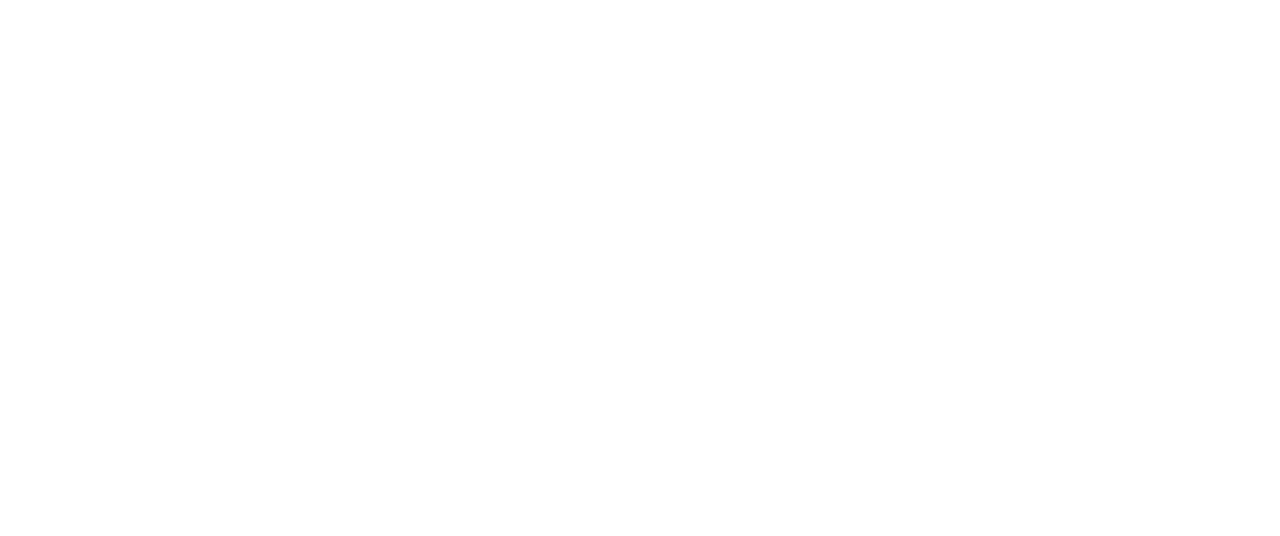
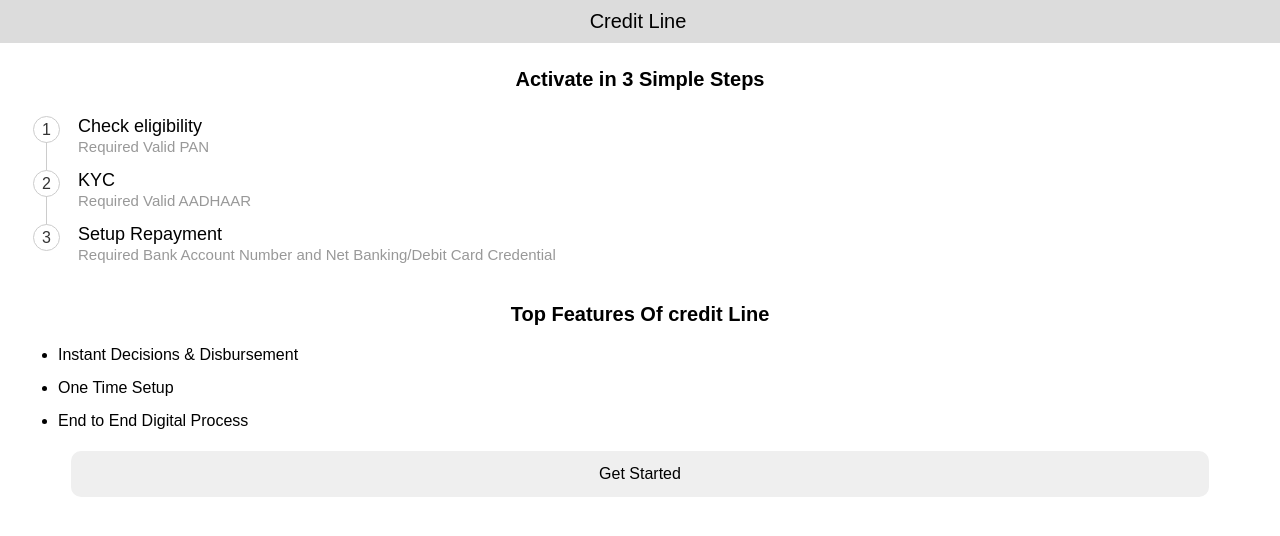
Before and after one commit to vaibhav-dew/fs-lending, a React (Create React App) app: page /creditline in a window 1280 px wide. Shown: the top 536 px of the page. Built offline with nearby package versions, Linux system fonts and the light colour scheme.

Commit message:
landing page added style added

```diff
--- a/package.json
+++ b/package.json
@@ -6,7 +6,8 @@
     "react": "^16.13.0",
     "react-dom": "^16.13.0",
     "react-router-dom": "^5.1.2",
-    "react-scripts": "3.4.0"
+    "react-scripts": "3.4.0",
+    "styled-components": "^5.0.1"
   },
   "scripts": {
     "start": "react-scripts start",
--- a/src/App.js
+++ b/src/App.js
@@ -1,6 +1,7 @@
 import React, { Fragment } from "react";
 import { BrowserRouter as Router, Route, Switch } from "react-router-dom";
 import Home from "./containers/home/Home";
+import LandingPage from "./containers/CreditLine/LandingPage"
 
 const App = () => {
   return (
@@ -8,6 +9,7 @@
       <Fragment>
         <Switch>
           <Route exact path="/" component={Home} />
+          <Route exact path="/creditline" component={LandingPage}></Route>
         </Switch>
       </Fragment>
     </Router>
--- /dev/null
+++ b/src/containers/CreditLine/Header.js
@@ -0,0 +1,14 @@
+import React from 'react';
+import {HeaderContainer} from './Style'
+
+function Header(){
+    return(
+        <React.Fragment>
+            <HeaderContainer>
+                Credit Line
+            </HeaderContainer>
+        </React.Fragment>
+    )
+}
+
+export default Header;
--- /dev/null
+++ b/src/containers/CreditLine/LandingPage.js
@@ -0,0 +1,72 @@
+import React from 'react';
+import { LPContainer,LPButton,LPHeader ,LPStepWrapper,LPSteper,LPWrapperConditions,LPList,LPListItem,LPSteps } from './Style';
+import { useHistory } from 'react-router-dom';
+import { Redirect } from "react-router-dom";
+import './style.css';
+import Header from './Header';
+
+function LandingPage(props) {
+    const getStarted = () => {
+        console.log('click')
+    }
+
+
+    return (
+        <React.Fragment>
+            <LPContainer>
+                <Header/>
+                <LPHeader>Activate in 3 Simple Steps</LPHeader>
+                <LPStepWrapper className='bulleetSec'>
+                    <LPSteper>
+                        1
+                    </LPSteper>
+                    <LPSteps>
+                        Check eligibility
+                        </LPSteps>
+                    <LPWrapperConditions>
+                        Required Valid PAN
+                        </LPWrapperConditions>
+                </LPStepWrapper>
+                <LPStepWrapper className='bulleetSec'>
+                    <LPSteper>
+                        2
+                        </LPSteper>
+                    <LPSteps>
+                        KYC
+                        </LPSteps>
+                    <LPWrapperConditions>
+                        Required Valid AADHAAR
+                        </LPWrapperConditions>
+                </LPStepWrapper>
+                <LPStepWrapper disabled>
+                    <LPSteper >
+                        3
+                        </LPSteper>
+                    <LPSteps>
+                        Setup Repayment
+                        </LPSteps>
+                    <LPWrapperConditions>
+                        Required Bank Account Number and Net Banking/Debit Card Credential
+                        </LPWrapperConditions>
+                </LPStepWrapper>
+                <LPHeader>
+                    Top Features Of credit Line
+                    </LPHeader>
+                <LPList>
+                    <LPListItem>
+                        Instant Decisions & Disbursement
+                        </LPListItem>
+                    <LPListItem>
+                        One Time Setup
+                        </LPListItem>
+                    <LPListItem>
+                        End to End Digital Process
+                        </LPListItem>
+                </LPList>
+                <LPButton onClick={getStarted} >Get Started</LPButton>
+            </LPContainer>
+        </React.Fragment>
+    )
+}
+
+export default LandingPage;
--- /dev/null
+++ b/src/containers/CreditLine/Style.js
@@ -0,0 +1,82 @@
+import styled from 'styled-components';
+
+export const HeaderContainer = styled.div`
+    font-family:sans-serif;
+    font-size:20px;
+    background-color:#DCDCDC;
+    width:100%;
+    padding: 10px;
+    text-align: center;
+    margin-top: -8px;
+    margin-left: -12px;
+    `;
+
+export const LPContainer = styled.div `
+        font-family:sans-serif;
+        margin:0;
+    `;
+export const LPHeader = styled.h2 `
+        margin: 25px 0 25px;
+        font-size: 20px;
+        text-align:center;
+    `;
+export const LPSteps = styled.h2 `
+        margin: 0 0 1px;
+        font-size: 18px;
+        font-weight: normal;
+    `;
+export const LPStepWrapper = styled.div `
+       padding:0 0 15px 70px;
+       position: relative;
+       &:after{
+        content:"";
+        position: absolute;
+        left: 38px;
+        height: ${props => (props.disabled ? '0' : '100%')};
+        top:26px;
+        width:1px;
+        background:#ccc;
+       }
+    `;
+export const LPSteper = styled.div `
+        margin-left:25px;
+        display:block;
+        position: absolute;
+        left: 0;
+        top: 0;
+        width:25px;
+        height:25px;
+        border-radius:50%;
+        background:#fff;
+        border:1px solid #ccc;
+        color:#333;
+        line-height:25px;
+        text-align:center;
+    `;
+export const LPWrapperConditions = styled.p `
+        margin: 0;
+        font-size: 15px;
+        color: #333;
+        opacity: 0.5;
+    `;
+export const LPList = styled.ul `
+    margin-top:-10px;
+    padding: 0px 20px;
+    background-color: #fff;
+    `;
+
+export const LPListItem = styled.li `
+    padding: 5px 0px;
+    margin:0 0 5px 30px;
+    `;
+export const LPButton = styled.button `
+        display: block;
+        border:none;
+        border-radius: 10px;
+        margin-left:5%;
+        width: 90% ;
+        padding: 14px 28px;
+        font-size: 16px;
+        cursor: pointer;
+        text-align: center;
+  `
--- /dev/null
+++ b/src/containers/CreditLine/style.css
@@ -0,0 +1,13 @@
+.bulleetSec{
+    padding:0 0 15px 40px;
+    position: relative;
+}
+.bulleetSec:after{
+    content:"";
+    position: absolute;
+    left: 38px;
+    height: 100%;
+    top:26px;
+    width:1px;
+    background:#ccc;
+}
```
Also changed, not shown: src/containers/CreditLine/PanDetails.js (added), 1 other file (tests, documents, lock files or other folders).
